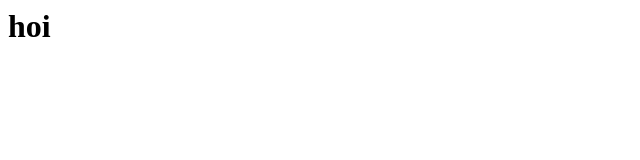
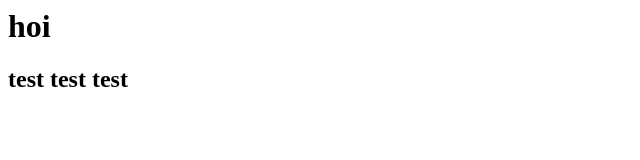
Before and after one commit to BartNollen/projectwebsite, a plain HTML site: page index.html in a window 1280 px wide. Shown: the whole page, without its empty margins (0-640 px from the left). Drawn offline with Linux system fonts and the light colour scheme.

Commit message:
h2 added

```diff
--- a/index.html
+++ b/index.html
@@ -1 +1,4 @@
 <h1>hoi</h1>
+<h2>
+  test test test
+</h2>
```
